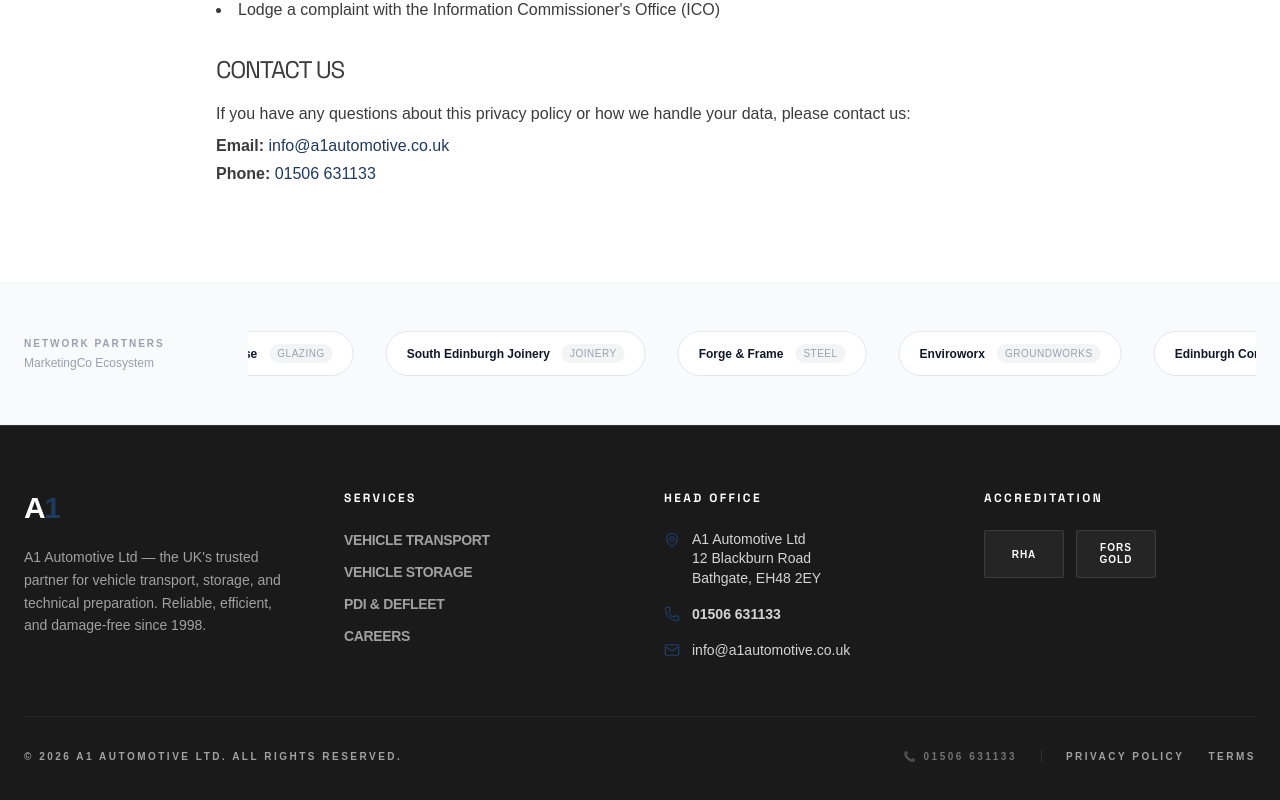
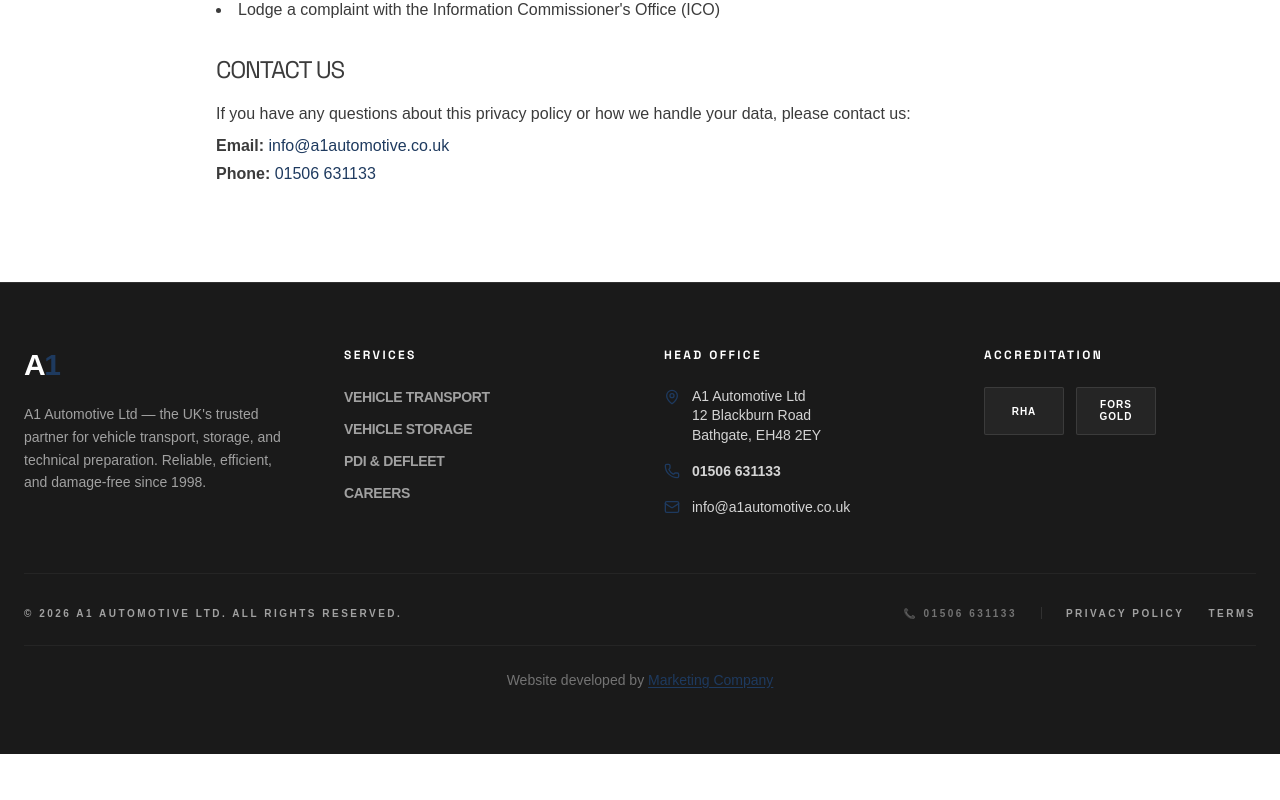
Before and after one commit to MarketingCo/a1-automotive-marketing-site, a Next.js app: page /privacy-policy in a window 1280 px wide. Shown: the part 1538-2338 px from the top of the page. After the commit the page ends 2292 px from the top, so only its background shows below. Built offline with nearby package versions, Linux system fonts and the light colour scheme; a web font is replaced by a local one.

Commit message:
design: remove affiliation content, standardise footer attribution

```diff
--- a/src/app/layout.tsx
+++ b/src/app/layout.tsx
@@ -4,7 +4,6 @@
 import { Navbar } from "@/components/Navbar";
 import { Footer } from "@/components/Footer";
 import SmoothScrollProvider from "@/components/SmoothScrollProvider";
-import NetworkPartners from "@/components/NetworkPartners";
 import CookieBanner from "@/components/CookieBanner";
 
 const spaceGrotesk = Space_Grotesk({
@@ -137,7 +136,6 @@
         <SmoothScrollProvider>
           <Navbar />
           <main>{children}</main>
-          <NetworkPartners />
           <Footer />
         </SmoothScrollProvider>
         <CookieBanner />
--- a/src/components/Footer.tsx
+++ b/src/components/Footer.tsx
@@ -104,6 +104,11 @@
             <Link href="#" className="hover:text-white transition-colors duration-200">Terms</Link>
           </div>
         </div>
+        <div className="mt-6 pt-6 border-t border-white/5 text-center">
+          <p className="text-sm text-neutral-500">
+            Website developed by <a href="https://marketing-company.co.uk" target="_blank" rel="noopener noreferrer" className="text-secondary hover:text-secondary/80 transition-colors duration-200 underline underline-offset-2">Marketing Company</a>
+          </p>
+        </div>
       </div>
     </footer>
   );
```
